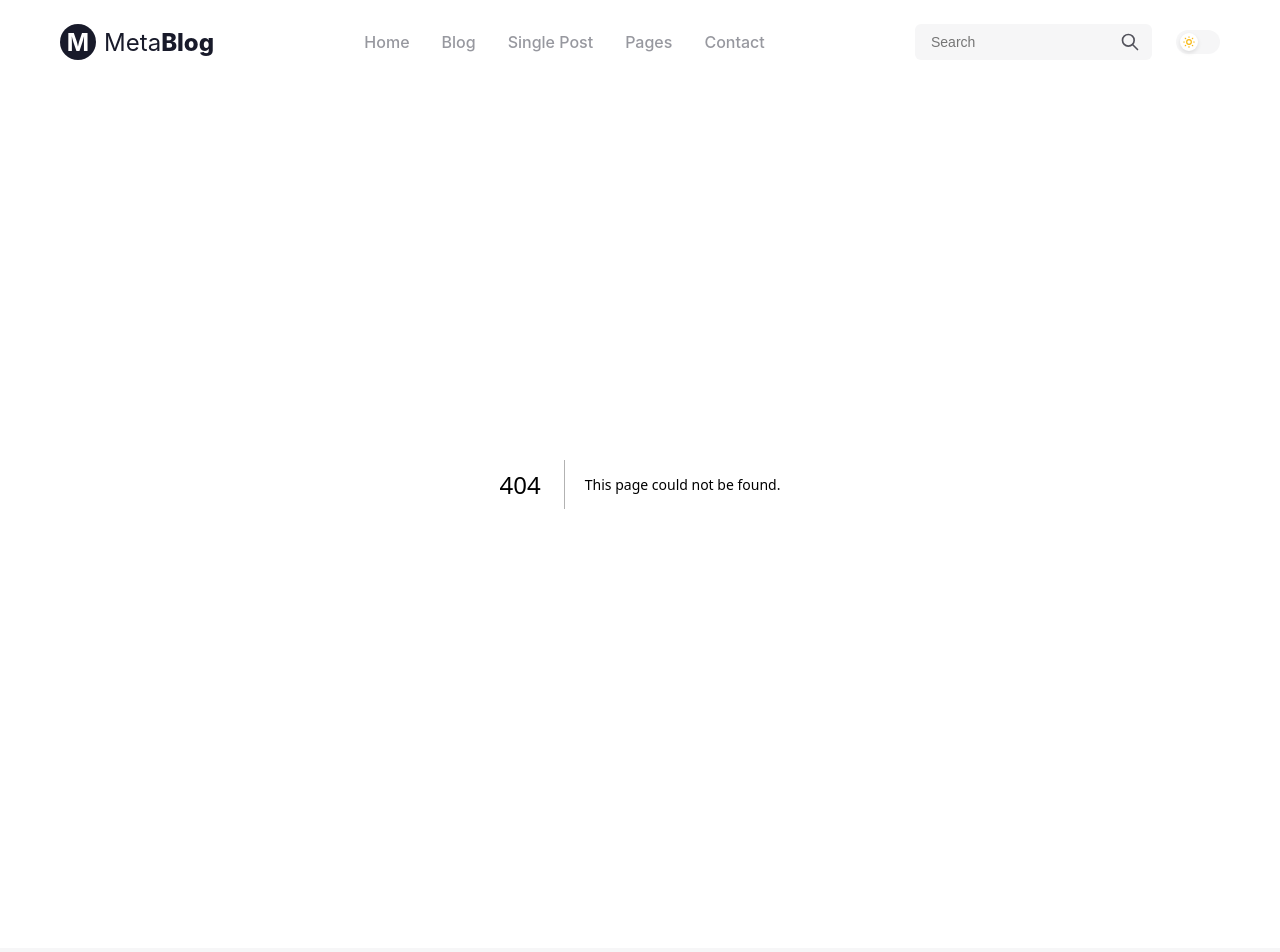
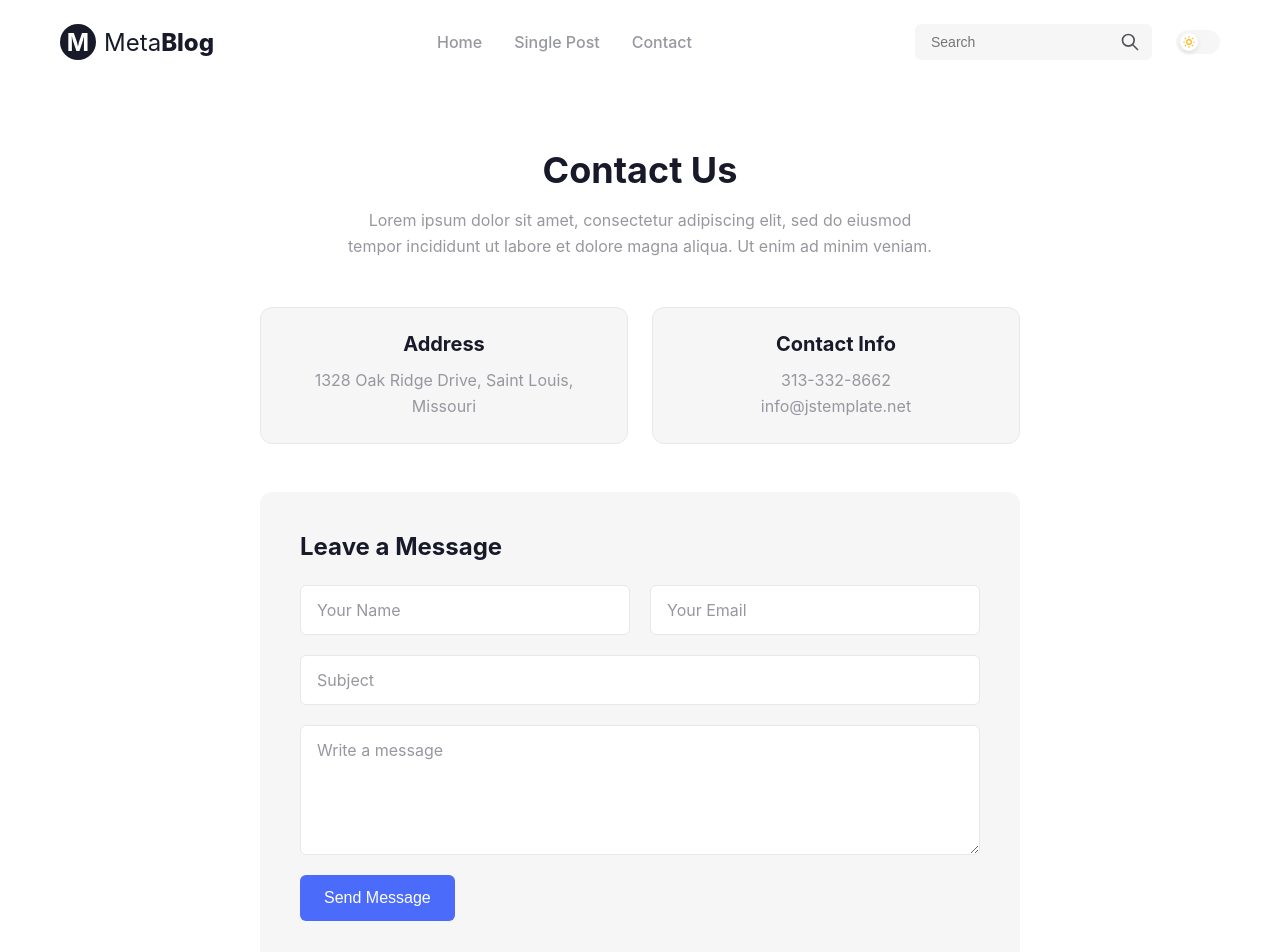
Before and after one commit to IPodymov/test-task_blog, a Next.js app: page /contact in a window 1280 px wide. Before the commit this address had no page. Shown: the top 952 px of the page. Built offline with nearby package versions, Linux system fonts and the light colour scheme.

Commit message:
feat: Добавить страницу контактов с формой обратной связи и стилями

```diff
--- /dev/null
+++ b/src/app/contact/page.module.css
@@ -0,0 +1,134 @@
+.container {
+  max-width: 800px;
+  margin: 0 auto;
+  padding: 64px 20px;
+  min-height: 50vh;
+}
+
+.header {
+  text-align: center;
+  margin-bottom: 48px;
+}
+
+.title {
+  font-size: 36px;
+  font-weight: 700;
+  color: var(--foreground);
+  margin-bottom: 16px;
+}
+
+.subtitle {
+  font-size: 16px;
+  color: var(--text-secondary);
+  line-height: 1.6;
+  max-width: 600px;
+  margin: 0 auto;
+}
+
+.content {
+  display: flex;
+  flex-direction: column;
+  gap: 48px;
+}
+
+.info {
+  display: grid;
+  grid-template-columns: 1fr 1fr;
+  gap: 24px;
+}
+
+.infoCard {
+  padding: 24px;
+  border: 1px solid var(--border);
+  border-radius: 12px;
+  background: var(--surface);
+  text-align: center;
+}
+
+.infoCard h3 {
+  font-size: 20px;
+  color: var(--foreground);
+  margin-bottom: 12px;
+}
+
+.infoCard p {
+  color: var(--text-secondary);
+  line-height: 1.6;
+}
+
+.formContainer {
+  background: var(--surface);
+  padding: 40px;
+  border-radius: 12px;
+}
+
+.formContainer h2 {
+  font-size: 24px;
+  color: var(--foreground);
+  margin-bottom: 24px;
+}
+
+.form {
+  display: flex;
+  flex-direction: column;
+  gap: 20px;
+}
+
+.row {
+  display: flex;
+  gap: 20px;
+}
+
+.row input {
+  flex: 1;
+}
+
+.form input,
+.form textarea {
+  width: 100%;
+  padding: 14px 16px;
+  border: 1px solid var(--border);
+  border-radius: 6px;
+  background: var(--background);
+  color: var(--foreground);
+  font-family: inherit;
+  font-size: 16px;
+  outline: none;
+  transition: border-color 0.2s;
+}
+
+.form input::placeholder,
+.form textarea::placeholder {
+  color: var(--text-secondary);
+}
+
+.form input:focus,
+.form textarea:focus {
+  border-color: var(--primary);
+}
+
+.button {
+  background: var(--primary);
+  color: white;
+  border: none;
+  padding: 14px 24px;
+  border-radius: 6px;
+  font-size: 16px;
+  font-weight: 500;
+  cursor: pointer;
+  transition: opacity 0.2s;
+  align-self: flex-start;
+}
+
+.button:hover {
+  opacity: 0.9;
+}
+
+@media (max-width: 640px) {
+  .info {
+    grid-template-columns: 1fr;
+  }
+  .row {
+    flex-direction: column;
+  }
+}
--- /dev/null
+++ b/src/app/contact/page.tsx
@@ -0,0 +1,49 @@
+import styles from './page.module.css';
+import { Metadata } from 'next';
+
+export const metadata: Metadata = {
+  title: 'Contact Us - MetaBlog',
+  description: 'Get in touch with the MetaBlog team',
+};
+
+export default function ContactPage() {
+  return (
+    <main className={styles.container}>
+      <div className={styles.header}>
+        <h1 className={styles.title}>Contact Us</h1>
+        <p className={styles.subtitle}>
+          Lorem ipsum dolor sit amet, consectetur adipiscing elit, sed do eiusmod tempor incididunt ut labore et dolore magna aliqua. Ut enim ad minim veniam.
+        </p>
+      </div>
+
+      <div className={styles.content}>
+        <div className={styles.info}>
+          <div className={styles.infoCard}>
+            <h3>Address</h3>
+            <p>1328 Oak Ridge Drive, Saint Louis, Missouri</p>
+          </div>
+          <div className={styles.infoCard}>
+            <h3>Contact Info</h3>
+            <p>
+              313-332-8662<br />
+              info@jstemplate.net
+            </p>
+          </div>
+        </div>
+
+        <div className={styles.formContainer}>
+          <h2>Leave a Message</h2>
+          <form className={styles.form}>
+            <div className={styles.row}>
+              <input type="text" placeholder="Your Name" required />
+              <input type="email" placeholder="Your Email" required />
+            </div>
+            <input type="text" placeholder="Subject" required />
+            <textarea placeholder="Write a message" rows={5} required></textarea>
+            <button type="button" className={styles.button}>Send Message</button>
+          </form>
+        </div>
+      </div>
+    </main>
+  );
+}
--- a/src/app/posts/[id]/RandomPostButton.tsx
+++ b/src/app/posts/[id]/RandomPostButton.tsx
@@ -8,8 +8,8 @@ export function RandomPostButton() {
 
   const handleRandomClick = (e: React.MouseEvent<HTMLButtonElement>) => {
     e.preventDefault();
-    // JSONPlaceholder API guarantees exactly 100 valid posts.
-    // Constraining to 1-100 prevents 404 errors.
+    // JSONPlaceholder API гарантированно содержит 100 постов.
+    // Ограничение от 1 до 100 позволяет избежать 404 ошибок.
     const randomId = Math.floor(Math.random() * 100) + 1;
     router.push(`/posts/${randomId}`, { scroll: true });
     window.scrollTo({ top: 0, behavior: 'smooth' });
--- a/src/app/posts/random/route.ts
+++ b/src/app/posts/random/route.ts
@@ -4,11 +4,11 @@ export const dynamic = 'force-dynamic';
 export const revalidate = 0;
 
 export async function GET(request: Request) {
-  // JSONPlaceholder has exactly 100 posts. Pick a random one between 1 and 100
+  // В JSONPlaceholder ровно 100 постов. Берем случайный номер от 1 до 100
   const randomId = Math.floor(Math.random() * 100) + 1;
 
   const response = NextResponse.redirect(new URL(`/posts/${randomId}`, request.url));
-  // Add headers to explicitly prevent browser caching of the redirect
+  // Добавляем заголовки, чтобы явно предотвратить кэширование редиректа браузером
   response.headers.set('Cache-Control', 'no-store, no-cache, must-revalidate, proxy-revalidate');
   response.headers.set('Pragma', 'no-cache');
   response.headers.set('Expires', '0');
--- a/src/components/Footer/Footer.module.css
+++ b/src/components/Footer/Footer.module.css
@@ -51,11 +51,15 @@
 }
 
 .newsletterBox {
-  background: #FFF;
+  background: var(--background);
   padding: 32px;
   border-radius: 12px;
   text-align: center;
   box-shadow: 0 2px 8px rgba(0,0,0,0.05);
+}
+
+:root[data-theme='dark'] .newsletterBox {
+  box-shadow: 0 2px 8px rgba(0,0,0,0.2);
 }
 
 .newsletterBox p {
@@ -74,6 +78,8 @@
   border: 1px solid var(--border);
   border-radius: 6px;
   outline: none;
+  background: var(--surface);
+  color: var(--foreground);
 }
 
 .form button {
--- a/src/components/Footer/Footer.tsx
+++ b/src/components/Footer/Footer.tsx
@@ -1,5 +1,5 @@
-import Link from 'next/link';
-import styles from './Footer.module.css';
+import Link from "next/link";
+import styles from "./Footer.module.css";
 
 export function Footer() {
   return (
@@ -8,29 +8,23 @@ export function Footer() {
         <div className={styles.top}>
           <div className={styles.about}>
             <h3>About</h3>
-            <p>Lorem ipsum dolor sit amet, consectetur adipiscing elit, sed do eiusmod tempor incididunt ut labore et dolore magna aliqua. Ut enim ad minim veniam</p>
+            <p>
+              Lorem ipsum dolor sit amet, consectetur adipiscing elit, sed do
+              eiusmod tempor incididunt ut labore et dolore magna aliqua. Ut
+              enim ad minim veniam
+            </p>
             <p className={styles.contact}>
-              <strong>Email :</strong> info@jstemplate.net<br />
+              <strong>Email :</strong> info@jstemplate.net
+              <br />
               <strong>Phone :</strong> 880 123 456 789
             </p>
           </div>
           <div className={styles.links}>
             <h3>Quick Link</h3>
             <Link href="/">Home</Link>
-            <Link href="/">About</Link>
-            <Link href="/">Blog</Link>
-            <Link href="/">Archived</Link>
-            <Link href="/">Author</Link>
-            <Link href="/">Contact</Link>
+            <Link href="/contact">Contact</Link>
           </div>
           <div className={styles.links}>
-            <h3>Category</h3>
-            <Link href="/">Lifestyle</Link>
-            <Link href="/">Technology</Link>
-            <Link href="/">Travel</Link>
-            <Link href="/">Business</Link>
-            <Link href="/">Economy</Link>
-            <Link href="/">Sports</Link>
           </div>
           <div className={styles.newsletter}>
             <div className={styles.newsletterBox}>
@@ -45,14 +39,18 @@ export function Footer() {
         </div>
         <div className={styles.bottom}>
           <div className={styles.logo}>
-             <span className={styles.logomark}>M</span>
-            <span>Meta<strong>Blog</strong></span>
-            <span className={styles.copyright}>© JS Template 2023. All Rights Reserved.</span>
+            <span className={styles.logomark}>M</span>
+            <span>
+              Meta<strong>Blog</strong>
+            </span>
+            <span className={styles.copyright}>
+              © JS Template 2023. All Rights Reserved.
+            </span>
           </div>
           <div className={styles.legal}>
-            <Link href="/">Terms of Use</Link>
-            <Link href="/">Privacy Policy</Link>
-            <Link href="/">Cookie Policy</Link>
+            <span className={styles.legalText}>Terms of Use</span>
+            <span className={styles.legalText}>Privacy Policy</span>
+            <span className={styles.legalText}>Cookie Policy</span>
           </div>
         </div>
       </div>
--- a/src/components/Header/Header.tsx
+++ b/src/components/Header/Header.tsx
@@ -7,11 +7,13 @@ import { useEffect, useState } from 'react';
 import styles from './Header.module.css';
 
 export function Header() {
-  const { theme, setTheme, resolvedTheme } = useTheme();
+  const { setTheme, resolvedTheme } = useTheme();
   const [mounted, setMounted] = useState(false);
 
   useEffect(() => {
-    setMounted(true);
+    // Отложенный вызов во избежание ошибки React Compiler на синхронный setState внутри effect
+    const timeout = setTimeout(() => setMounted(true), 0);
+    return () => clearTimeout(timeout);
   }, []);
 
   const isDark = mounted && resolvedTheme === 'dark';
@@ -28,10 +30,8 @@ export function Header() {
 
         <nav className={styles.nav}>
           <Link href="/">Home</Link>
-          <Link href="/">Blog</Link>
           <Link href="/posts/random" prefetch={false}>Single Post</Link>
-          <Link href="/">Pages</Link>
-          <Link href="/">Contact</Link>
+          <Link href="/contact">Contact</Link>
         </nav>
 
         <div className={styles.actions}>
--- a/src/components/Pagination/Pagination.tsx
+++ b/src/components/Pagination/Pagination.tsx
@@ -18,7 +18,7 @@ export function Pagination({
     return null;
   }
 
-  // Create an array of page numbers to render
+  // Массив номеров страниц для отображения
   const pages = Array.from({ length: totalPages }, (_, i) => i + 1);
 
   return (
```
Also changed, not shown: src/app/page.tsx (+26 -6 lines), src/app/posts/[id]/page.tsx (+30 -4 lines), src/components/PostCard/PostCard.tsx (+29 -7 lines), src/lib/api.ts (+18 -1 lines).
